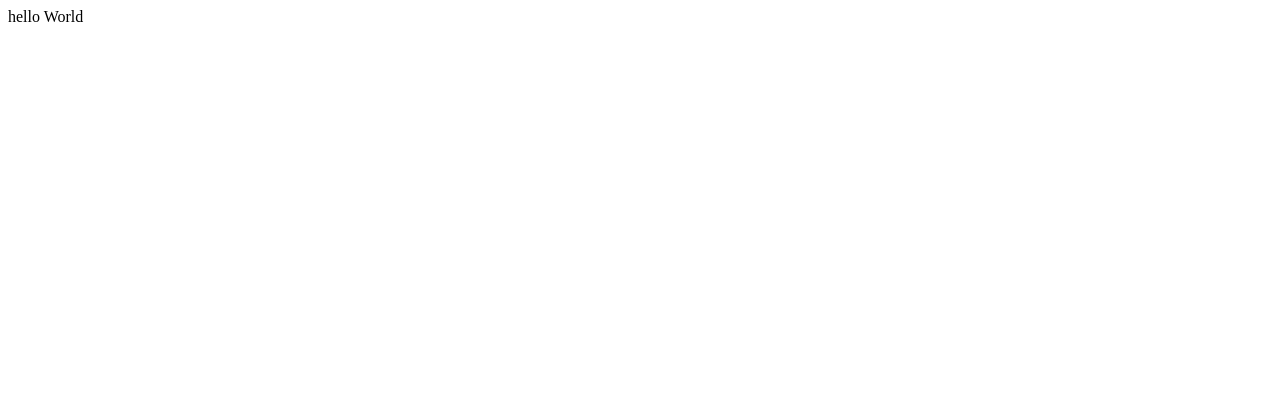
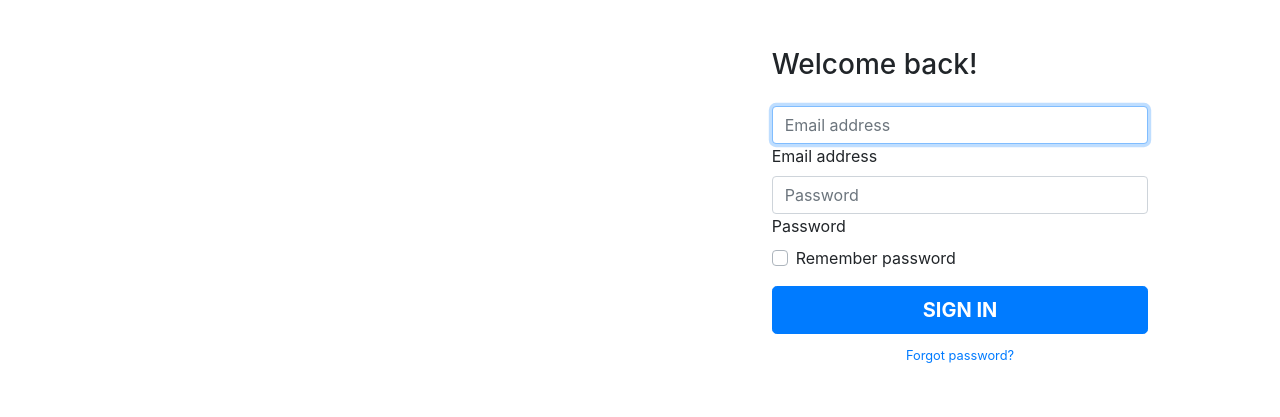
Before and after one commit to ManishBuddhacharya/emp_mgmt_web_client, a website: page index.html in a window 1280 px wide. Drawn offline with nearby package versions, Linux system fonts and the light colour scheme.

Commit message:
add index

```diff
--- a/index.html
+++ b/index.html
@@ -1,9 +1,50 @@
 <!DOCTYPE html>
 <html>
+
 <head>
-	<title>Employee Management Web Client</title>
+    <title>Express</title>
+    <link href="assets/css/bootstrap.min.css" rel="stylesheet" type="text/css" />
+    <link href="assets/css/custom.css" rel="stylesheet" type="text/css" />
 </head>
+
 <body>
-	<div>hello World</div>
+    <div class="container-fluid">
+  <div class="row no-gutter">
+    <div class="d-none d-md-flex col-md-4 col-lg-6 bg-image"></div>
+    <div class="col-md-8 col-lg-6">
+      <div class="login d-flex align-items-center py-5">
+        <div class="container">
+          <div class="row">
+            <div class="col-md-9 col-lg-8 mx-auto">
+              <h3 class="login-heading mb-4">Welcome back!</h3>
+              <form>
+                <div class="form-label-group">
+                  <input type="email" id="inputEmail" class="form-control" placeholder="Email address" required autofocus>
+                  <label for="inputEmail">Email address</label>
+                </div>
+
+                <div class="form-label-group">
+                  <input type="password" id="inputPassword" class="form-control" placeholder="Password" required>
+                  <label for="inputPassword">Password</label>
+                </div>
+
+                <div class="custom-control custom-checkbox mb-3">
+                  <input type="checkbox" class="custom-control-input" id="customCheck1">
+                  <label class="custom-control-label" for="customCheck1">Remember password</label>
+                </div>
+                <button class="btn btn-lg btn-primary btn-block btn-login text-uppercase font-weight-bold mb-2" type="submit">Sign in</button>
+                <div class="text-center">
+                  <a class="small" href="#">Forgot password?</a></div>
+              </form>
+            </div>
+          </div>
+        </div>
+      </div>
+    </div>
+  </div>
+</div>
+    <script src="assets/js/jq.min.js" type="text/javascript"></script>
+    <script src="assets/js/bootstrap.min.js" type="text/javascript"></script>
 </body>
+
 </html>
```
